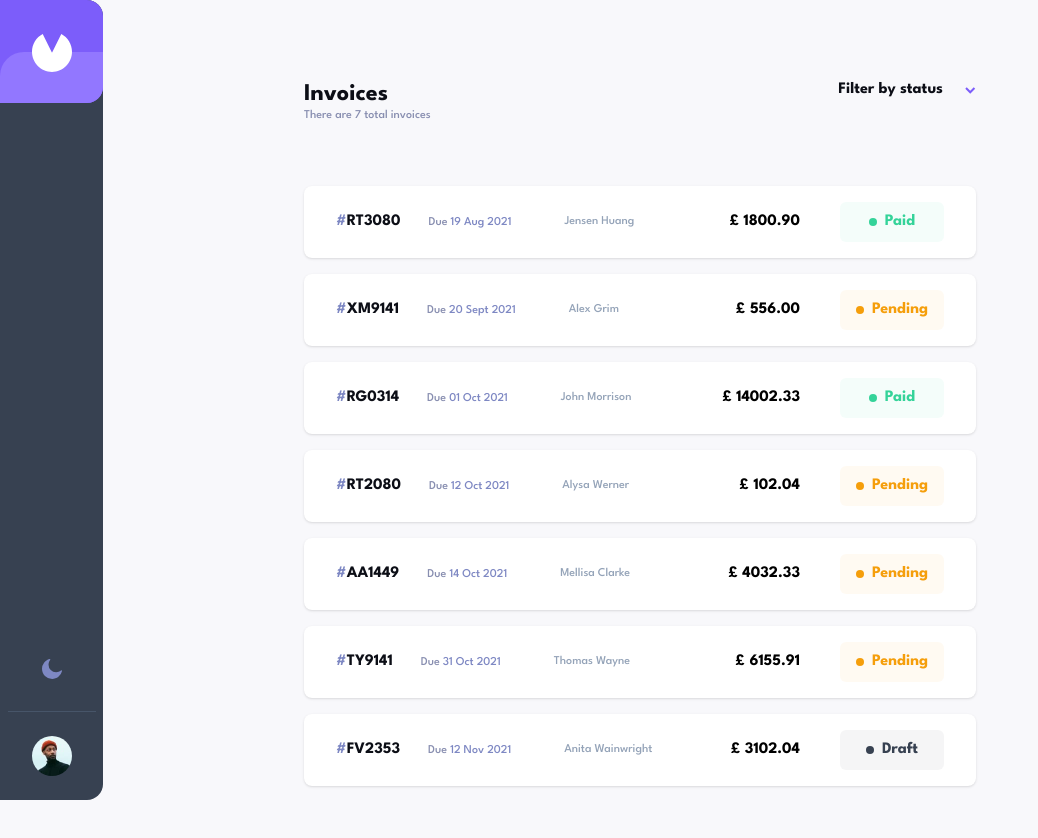
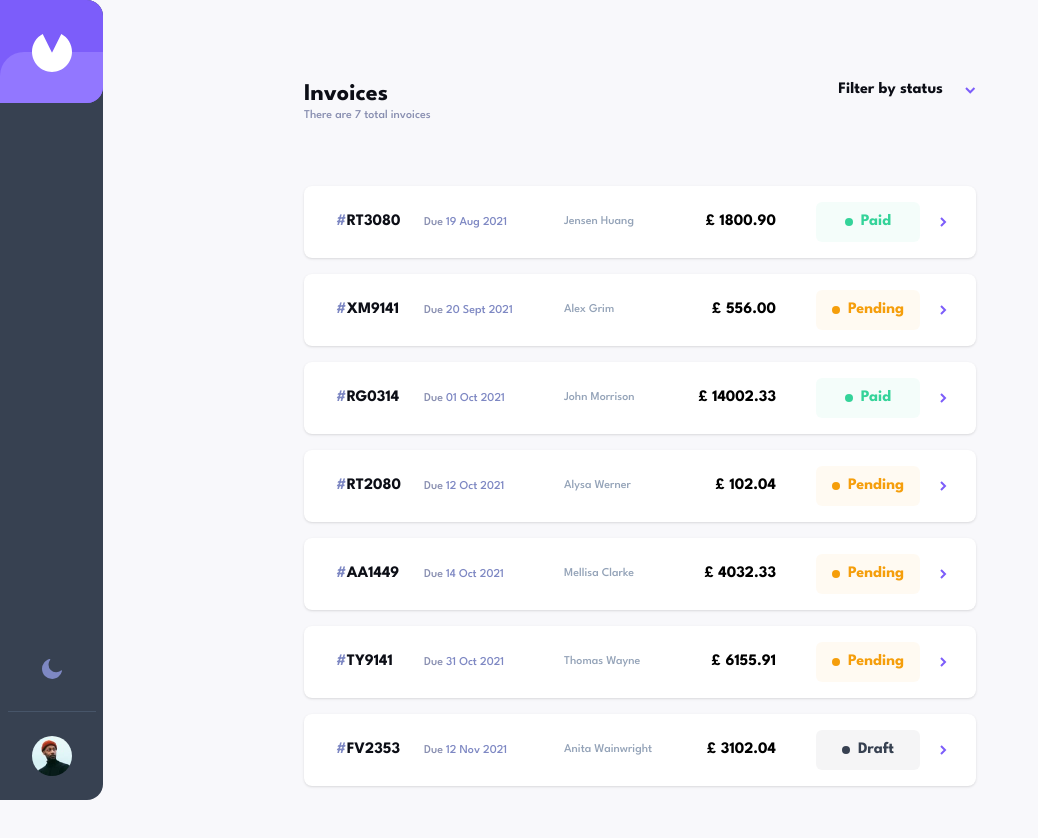
Before and after one commit to ltk55/invoice-app, a Next.js app: page / in a window 1280 px wide. Shown: the top 838 px of the page, without its empty margins (0-1038 px from the left). Built offline with nearby package versions, Linux system fonts and the light colour scheme.

Commit message:
style: align items, outline and go-to arrow

```diff
--- a/components/home/InvoiceItem.tsx
+++ b/components/home/InvoiceItem.tsx
@@ -1,4 +1,7 @@
+import Image from "next/image";
+
 import { formatCurrency, formatDate } from "@/lib/utils";
+import iconArrowRight from "@/public/assets/icon-arrow-right.svg";
 import { type Invoice } from "@/types";
 
 import StatusBadge from "../shared/StatusBadge";
@@ -11,14 +14,14 @@ export default function InvoiceItem({
   const { id, paymentDue, total, clientName, status } = invoice;
 
   return (
-    <li className="flex h-[134px] w-[327px] items-center justify-between rounded-lg bg-white px-6 pb-[22px] pt-6 shadow dark:bg-colour-300 md:flex md:h-[72px] md:w-[672px] md:justify-between md:px-8 md:py-0">
+    <li className="flex h-[134px] w-[327px] cursor-pointer items-center justify-between rounded-lg bg-white px-6 pb-[22px] pt-6 shadow hover:outline hover:outline-colour-100 dark:bg-colour-300 md:flex md:h-[72px] md:w-[672px] md:justify-start md:px-8 md:py-0">
       <div className="flex h-full flex-col items-start justify-between md:flex md:flex-row md:items-center">
-        <div className="font-bold leading-none md:mr-7">
+        <div className="font-bold leading-none md:mr-2 md:w-20">
           <span className="text-colour-700">#</span>
           <span className="text-colour-800 dark:text-white">{id}</span>
         </div>
 
-        <div className="md:mr-[53px]">
+        <div className="md:mr-3 md:w-32">
           <span className="text-xs font-medium leading-none text-colour-600 dark:text-colour-500">
             Due{" "}
           </span>
@@ -31,22 +34,28 @@ export default function InvoiceItem({
           {formatCurrency(total)}
         </div>
 
-        <div className="hidden text-xs font-medium leading-none text-slate-400 dark:text-white md:mr-[75px] md:block">
+        <div className="hidden text-xs font-medium leading-none text-slate-400 dark:text-white md:mr-[10px] md:block md:w-28">
           {clientName}
         </div>
       </div>
 
-      <div className="flex h-full flex-col items-center justify-between md:flex md:flex-row">
+      <div className="flex h-full flex-col items-center justify-between md:mr-5 md:flex md:flex-row">
         <div className="text-right text-xs font-medium leading-none text-slate-400 dark:text-white md:hidden">
           {clientName}
         </div>
 
-        <div className="hidden font-bold dark:text-white md:mr-10 md:block">
+        <div className="hidden font-bold dark:text-white md:mr-10 md:block md:w-[90px] md:text-right">
           {formatCurrency(total)}
         </div>
 
         <StatusBadge status={status} className="mb-[5px] md:mb-0" />
       </div>
+
+      <Image
+        src={iconArrowRight}
+        alt={`go to invoice ${id}`}
+        className="hidden md:block"
+      />
     </li>
   );
 }
```
